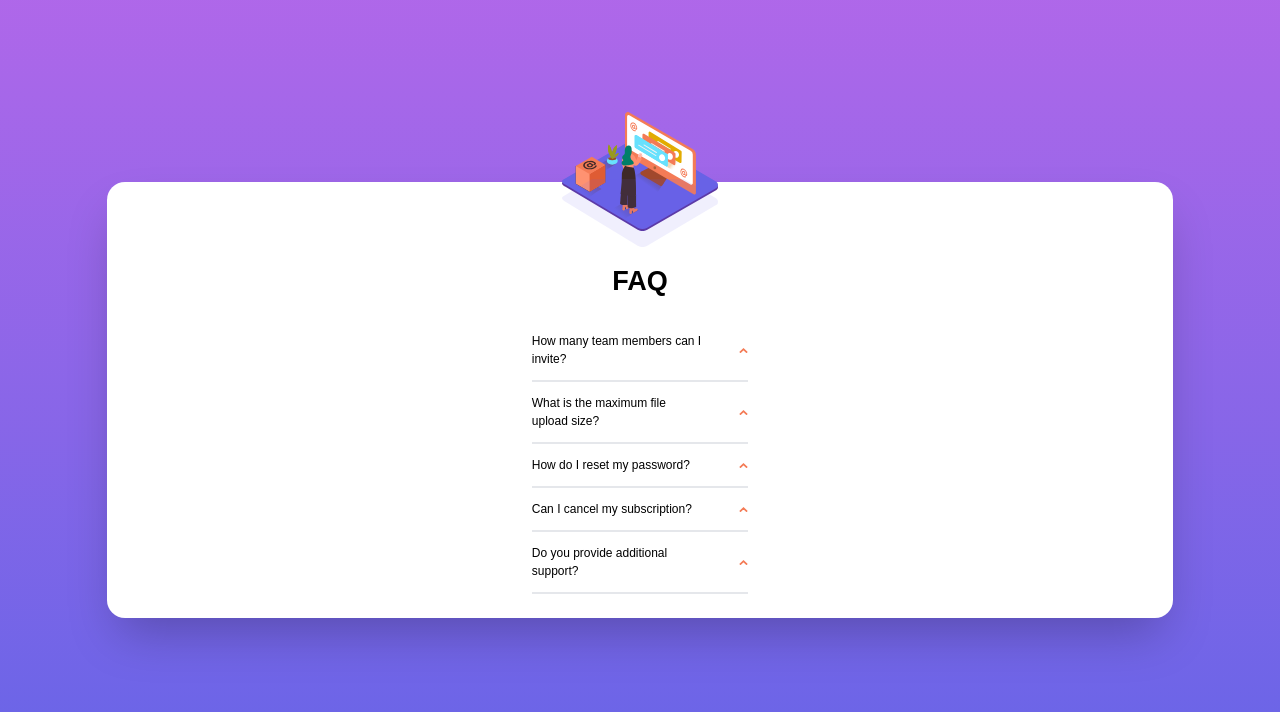
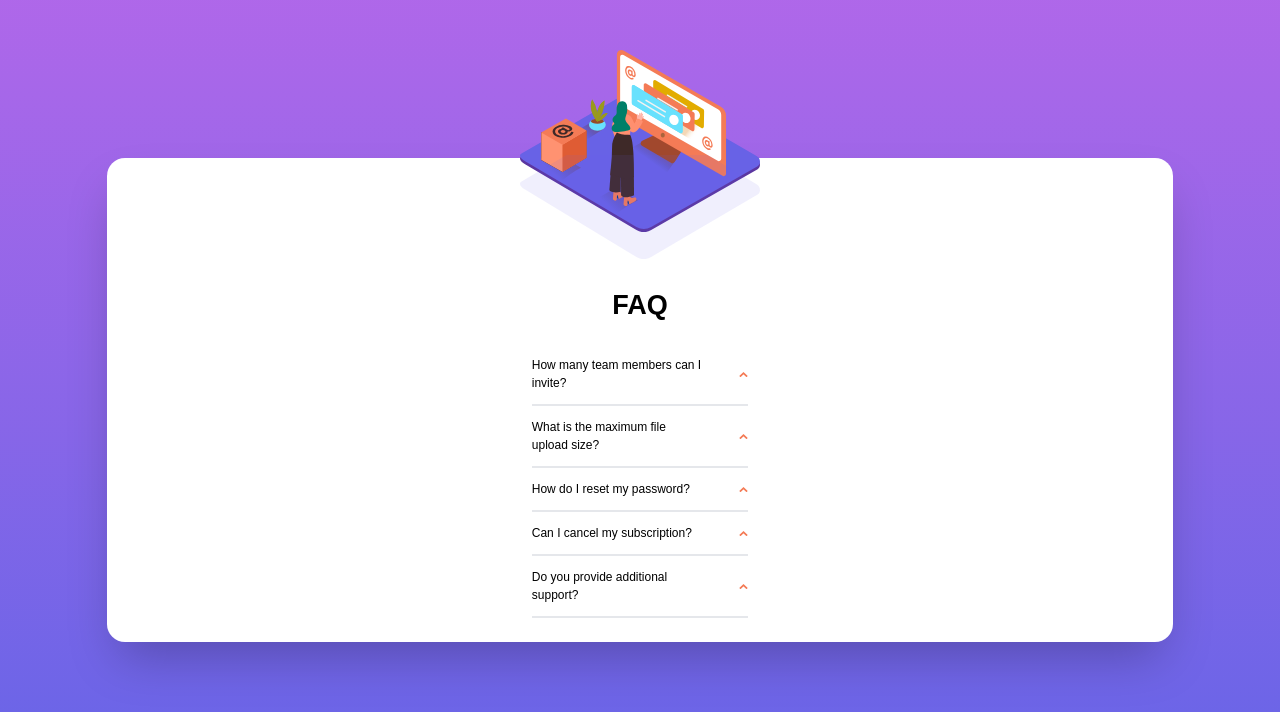
Before and after one commit to tcmak217/faq-accordion-card, a React (Create React App) app: page / in a window 1280 px wide. Shown: the top 712 px of the page. Built offline with nearby package versions, Linux system fonts and the light colour scheme.

Commit message:
fix: fix the image width and position

```diff
--- a/src/Accordion/Accordion.tsx
+++ b/src/Accordion/Accordion.tsx
@@ -7,9 +7,9 @@ function Accordion({ accordionData }: { accordionData: { question: string; answe
   return (
     <div className="w-full h-screen flex justify-center items-center bg-gradient-to-b from-bg-violet to-bg-blue">
       <div className="w-5/6 flex flex-col items-center bg-white rounded-3xl p-8 shadow-2xl relative">
-        <img className="absolute -top-[5.8rem] w-52" src={womanImage} alt="woman image" />
-        <img className="absolute -top-1 w-52" src={backgroudPattern} alt="background pattern" />
-        <div className="flex flex-col items-center mt-20">
+        <img className="absolute -top-[9rem] w-80" src={womanImage} alt="woman image" />
+        <img className="absolute -top-1 w-80" src={backgroudPattern} alt="background pattern" />
+        <div className="flex flex-col items-center mt-36">
           <div className="text-4xl font-bold">FAQ</div>
           <div className="flex flex-col items-start mt-8">
             {accordionData.map((item, index) => (
```
